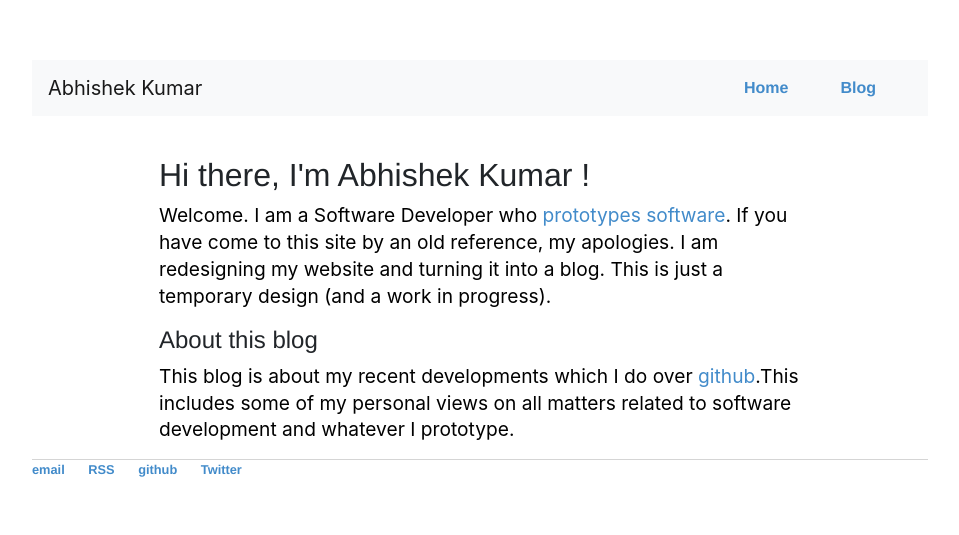
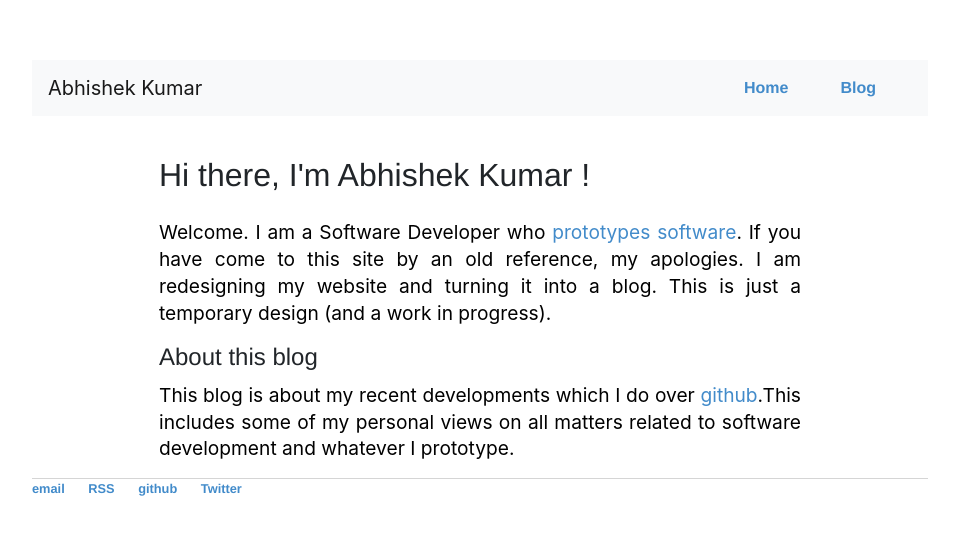
Before and after one commit to Mr-Kumar-Abhishek/brain-beats-blog, a Jekyll site: the page built from index.html, in a window 1280 px wide. Shown: the top 535 px of the page, without its empty margins (160-1119 px from the left). Built offline with Jekyll 4.4.1, drawn with Linux system fonts in a browser that asks for light colours; nearby versions of some CDN libraries.

Commit message:
set text formats for the blog

```diff
--- a/css/main.css
+++ b/css/main.css
@@ -32,6 +32,7 @@ a:hover {
 
 h1 {
     font-size: 2em;
+    margin-bottom: 25px;
 }
 
 h2 {
@@ -40,6 +41,7 @@ h2 {
 
 h3 {
     font-size: 1.5em;
+    margin-bottom: 10px;
 }
 
 h4 {
@@ -58,6 +60,7 @@ p, .post ul li {
     font-size: 1.2em;
     line-height: 1.4em;
     color: #000;
+    text-align: justify;
 }
 
 .post {
@@ -71,7 +74,7 @@ footer {
 
 ul.posts {
     margin: 20px auto 40px;
-    font-size: 1.5em;
+    font-size: 1.1em;
 }
 
 ul.posts li {
```
